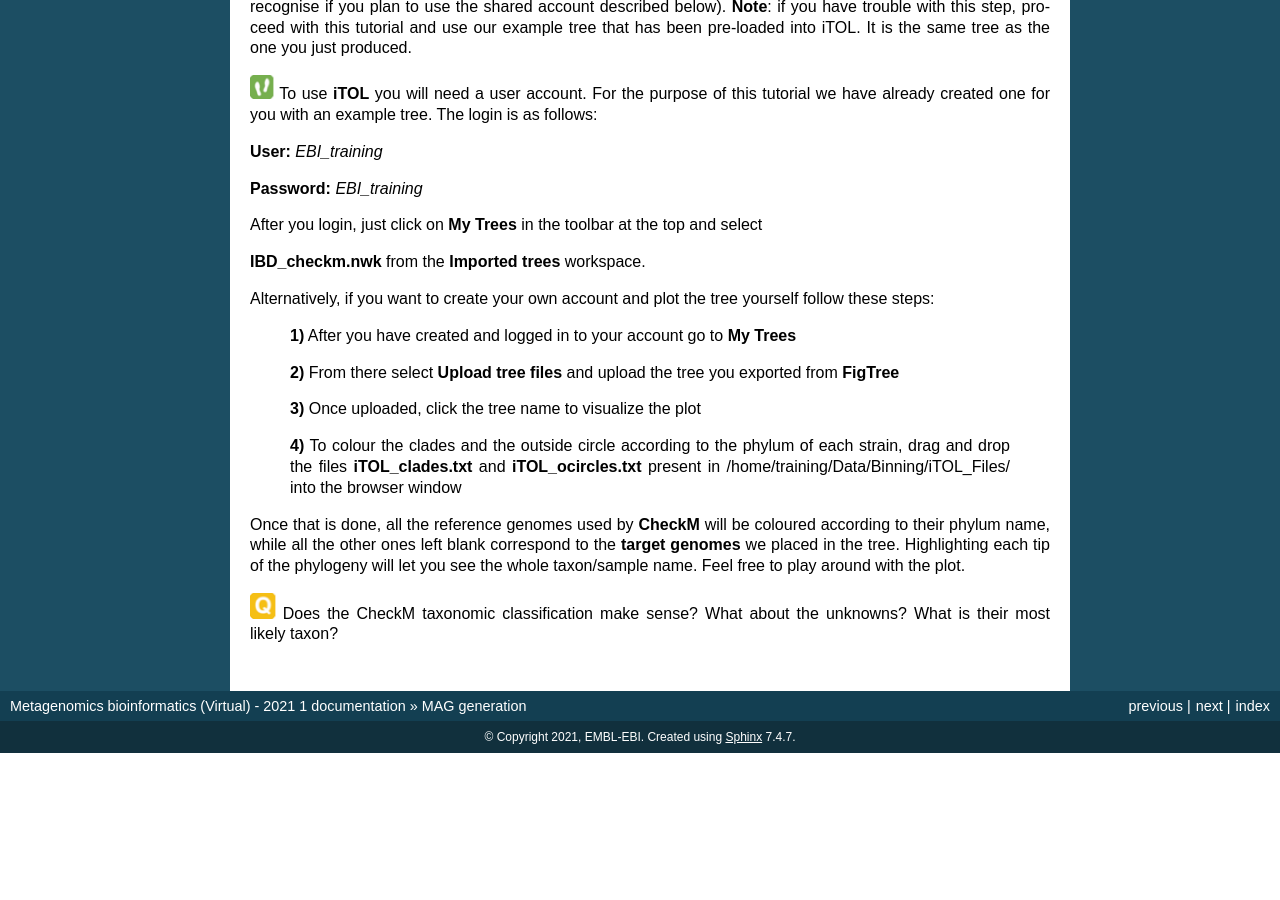
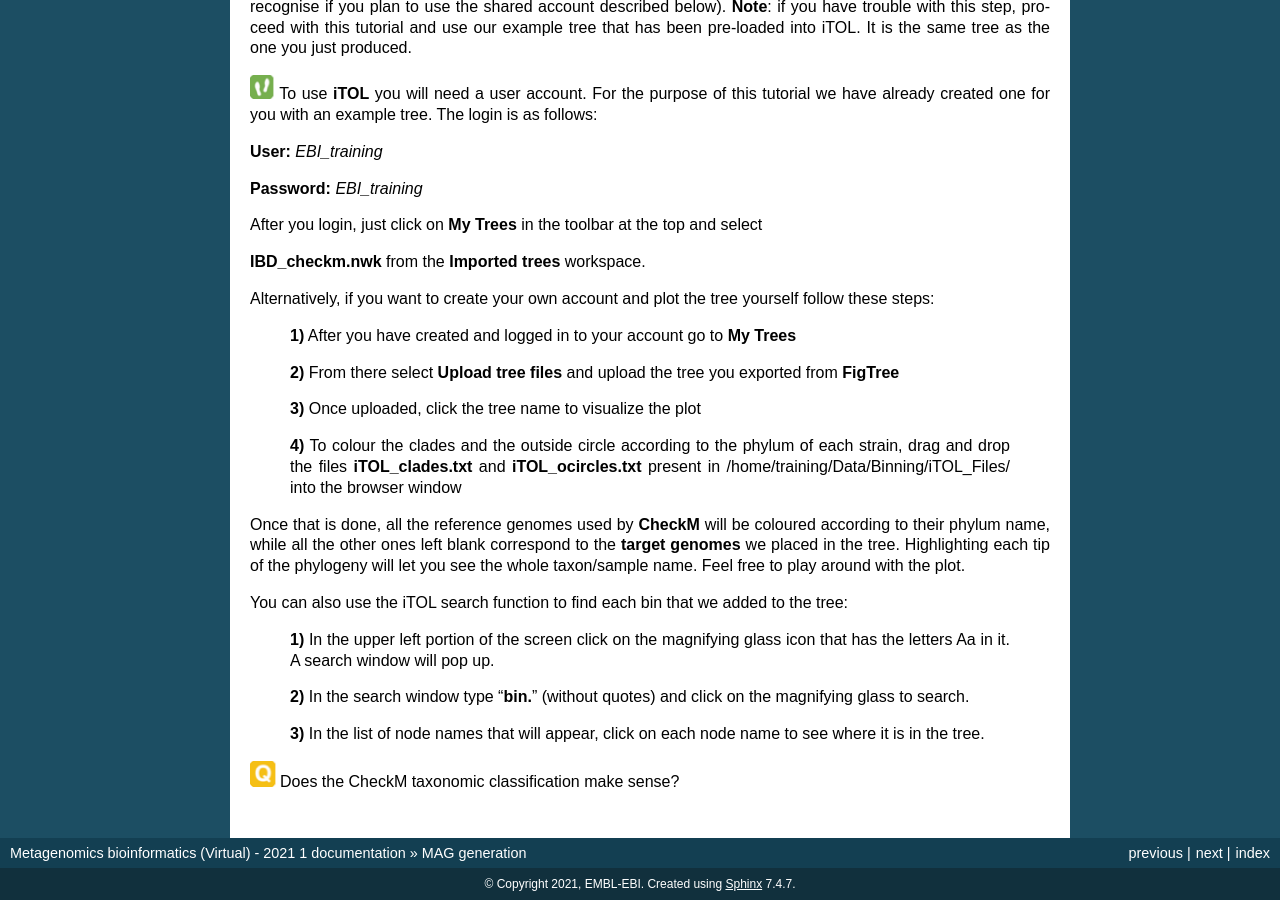
Before and after one commit to EBI-Metagenomics/mgnify-ebi-2021, a Sphinx documentation site: the page built from docs/source/mag.rst, in a window 1280 px wide and 900 px high, scrolled down 3924 px. Built offline with Sphinx 7.4.7, drawn with Linux system fonts in a browser that asks for light colours; before the commit the page ends 4677 px from its top, so only the background shows below that.

Commit message:
Update mag.rst

```diff
--- a/docs/source/mag.rst
+++ b/docs/source/mag.rst
@@ -249,7 +249,20 @@ blank correspond to the **target genomes** we placed in the tree.
 Highlighting each tip of the phylogeny will let you see the whole
 taxon/sample name. Feel free to play around with the plot.
 
-|image4|\  Does the CheckM taxonomic classification make sense? What about the unknowns? What is their most likely taxon?
+You can also use the iTOL search function to find each bin that we added to the tree:
+
+   **1)** In the upper left portion of the screen click on the
+   magnifying glass icon that has the letters Aa in it. A search
+   window will pop up.
+
+   **2)** In the search window type "**bin.**" (without quotes) and click on the magnifying
+   glass to search.
+
+   **3)** In the list of node names that will appear, click on each node
+   name to see where it is in the tree.
+
+
+|image4|\  Does the CheckM taxonomic classification make sense?
 
 .. |image1| image:: media/info.png
    :width: 0.26667in
```
